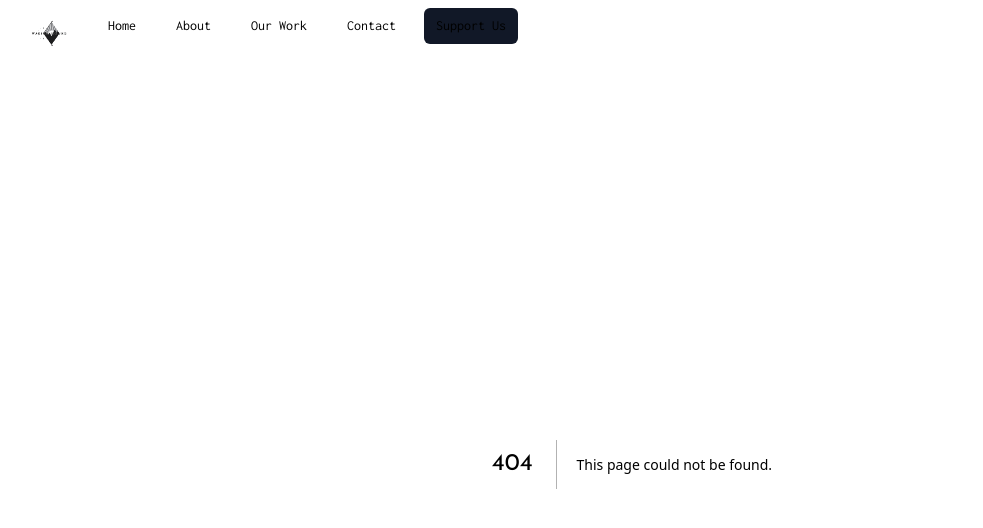
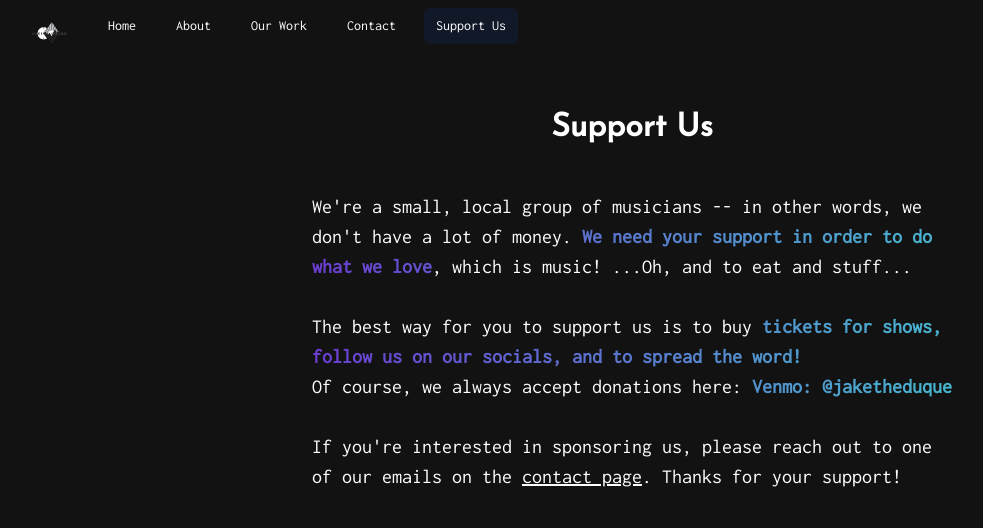
Before and after one commit to dvub/whq-site, a Next.js app: page /support in a window 1280 px wide. Before the commit this address had no page. Shown: the top 528 px of the page, without its empty margins (8-991 px from the left). Built offline with nearby package versions, Linux system fonts and the light colour scheme.

Commit message:
add support page

```diff
--- /dev/null
+++ b/pages/support.tsx
@@ -0,0 +1,26 @@
+import Head from "next/head";
+import Link from "next/link";
+
+export default function Support() {
+    const title = "Support Us";
+    return (
+        <div>
+            <Head>
+                <title>{title}</title>
+            </Head>
+            <h1>{title}</h1>
+            <p>
+                We&apos;re a small, local group of musicians -- in other words, we don&apos;t have a lot of money. <b>We need your support in order to do what we love</b>, which is music! ...Oh, and to eat and stuff...
+                <br />
+                <br />
+                The best way for you to support us is to buy <b>tickets for shows, follow us on our socials, and to spread the word!</b>
+                <br />
+                Of course, we always accept donations here: <b>Venmo: @jaketheduque</b>
+                <br />
+                <br />
+                If you&apos;re interested in sponsoring us, please reach out to one of our emails on the <Link href={'./contact'}><u>contact page</u></Link>.
+                Thanks for your support!
+            </p>
+        </div>
+    )
+}
```
